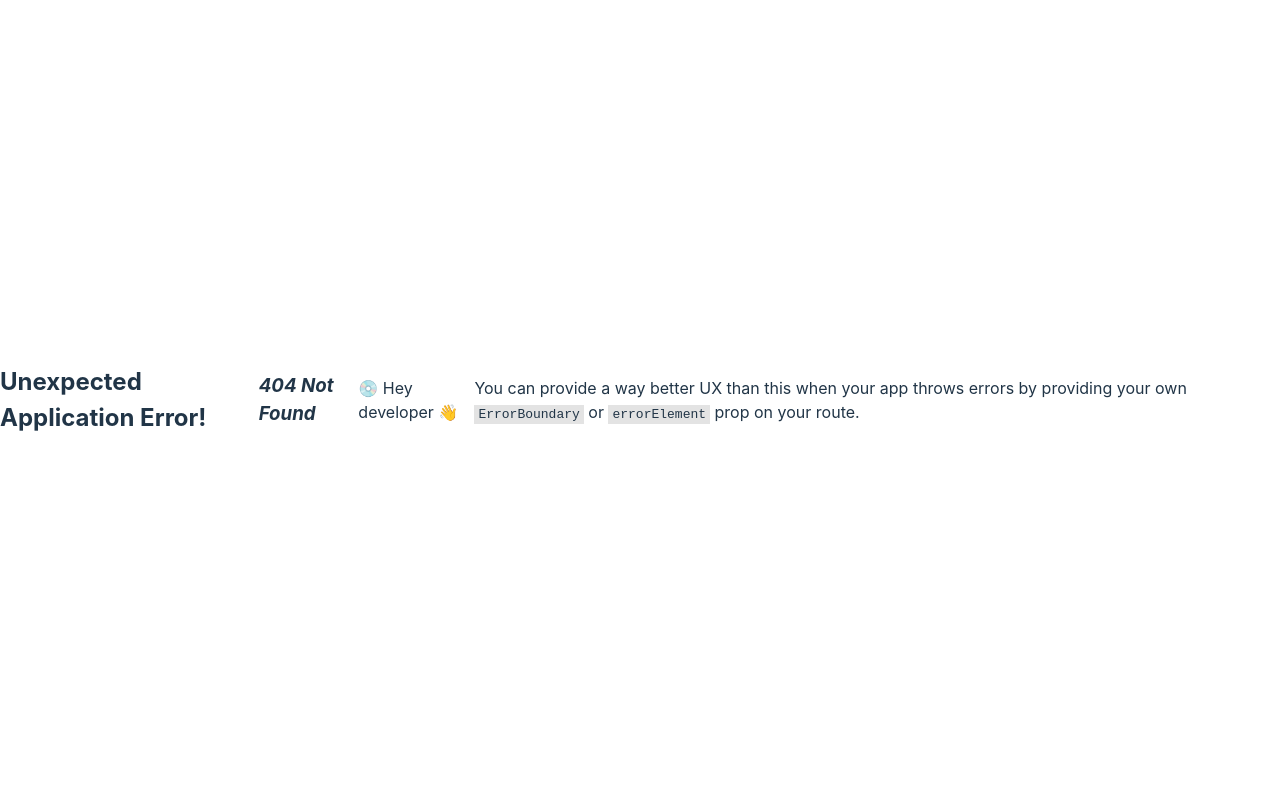
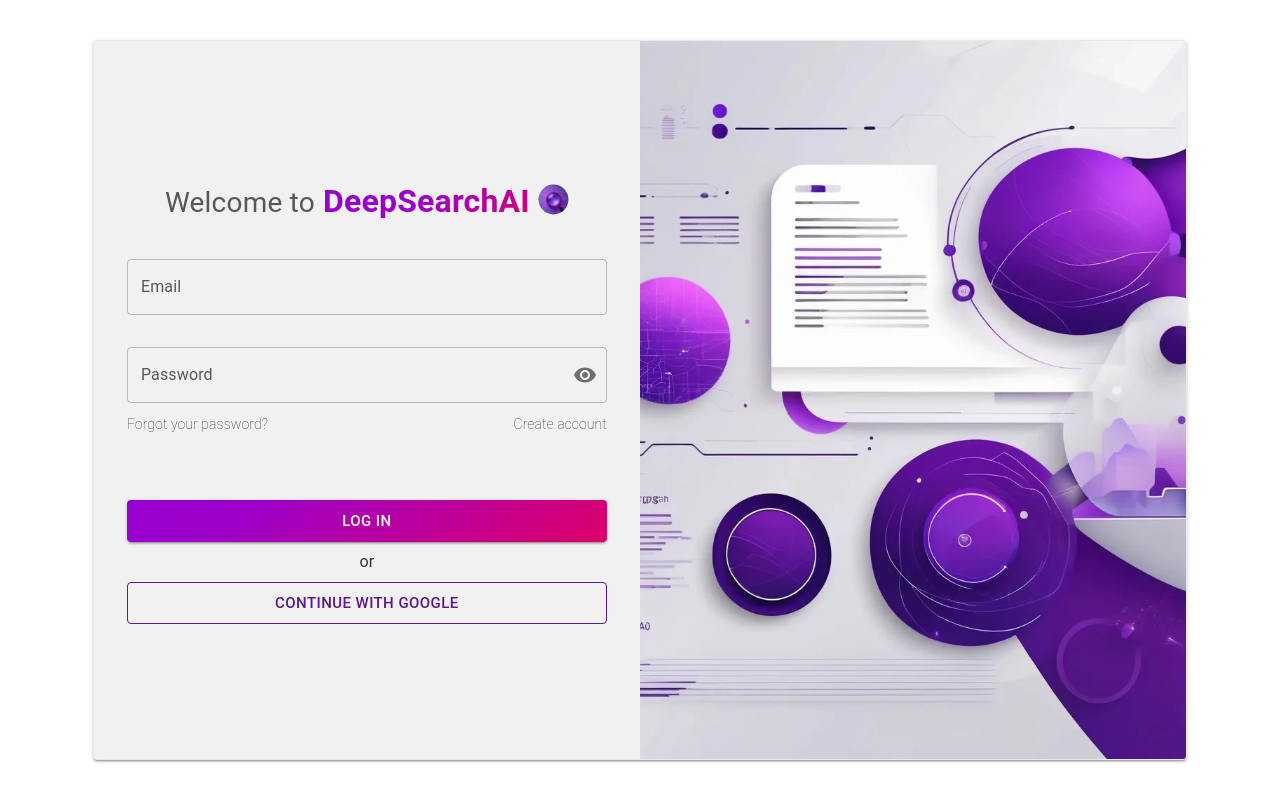
Before and after one commit to csarfau/DeepSearchAI, a React (Vite) app in the folder client/: page / in a window 1280 px wide. Before the commit this address had no page. Built offline with nearby package versions, Linux system fonts and the light colour scheme.

Commit message:
Enhancement: Change animation movement logic and errors display.

```diff
--- a/client/src/App.tsx
+++ b/client/src/App.tsx
@@ -16,6 +16,9 @@
     text: {
       primary: '#303030',
       secondary: '#575757',
+    },
+    error: {
+      main: '#b81515'
     },
     gradients: {
       text: 'linear-gradient(147deg, rgba(151,0,209,1) 0%, rgba(157,0,200,1) 26%, rgba(222,0,105,1) 100%);'
@@ -50,69 +53,11 @@
 });
 
 function App() {
-
-  // const InteractiveBubble: React.FC = () => {
-  //   const [curX, setCurX] = useState(0);
-  //   const [curY, setCurY] = useState(0);
-  //   const [tgX, setTgX] = useState(0);
-  //   const [tgY, setTgY] = useState(0);
-  //   const animationFrameId = useRef<number | null>(null);
-
-  //   useEffect(() => {
-  //     const interBubble = document.querySelector<HTMLDivElement>('.interactive');
-
-  //     const move = () => {
-  //       setCurX((prevX) => prevX + (tgX - prevX) / 20);
-  //       setCurY((prevY) => prevY + (tgY - prevY) / 20);
-
-  //       if (interBubble) {
-  //         interBubble.style.transform = `translate(${Math.round(curX)}px, ${Math.round(curY)}px)`;
-  //       }
-
-  //       animationFrameId.current = requestAnimationFrame(move);
-  //     };
-
-  //     const handleMouseMove = (event: MouseEvent) => {
-  //       setTgX(event.clientX);
-  //       setTgY(event.clientY);
-  //     };
-
-  //     window.addEventListener('mousemove', handleMouseMove);
-
-  //     animationFrameId.current = requestAnimationFrame(move);
-
-  //     return () => {
-  //       window.removeEventListener('mousemove', handleMouseMove);
-  //       if (animationFrameId.current) {
-  //         cancelAnimationFrame(animationFrameId.current);
-  //       }
-  //     };
-  //   }, [tgX, tgY, curX, curY]);
-
-  //   return <div className="interactive">Interactive Bubble</div>;
-  // };
-
   return (
     <>
       <ThemeProvider theme={theme}>
         <ToastContainer />
         <div className="App">
-          {/* <svg xmlns="http://www.w3.org/2000/svg">
-            <defs>
-              <filter id="goo">
-                <feGaussianBlur in="SourceGraphic" stdDeviation="10" result="blur" />
-                <feColorMatrix in="blur" mode="matrix" values="1 0 0 0 0  0 1 0 0 0  0 0 1 0 0  0 0 0 18 -8" result="goo" />
-                <feBlend in="SourceGraphic" in2="goo" />
-              </filter>
-            </defs>
-          </svg>
-          <div className="gradients-container">
-            <div className="g1"></div>
-            <div className="g2"></div>
-            <div className="g3"></div>
-            <div className="g4"></div>
-            <InteractiveBubble />
-          </div> */}
           <RouterProvider router={Router} />
         </div>
       </ThemeProvider>
--- a/client/src/Router.tsx
+++ b/client/src/Router.tsx
@@ -6,11 +6,11 @@
 
 const Router = createBrowserRouter([
     {
-        path: "/login",
+        path: "/",
         element: <LoginPage/>
     },
     {
-        path: "/user/suggestions",
+        path: "/suggestions",
         element: <SuggestionPage />,
     },
     {
--- a/client/src/api/fetch.ts
+++ b/client/src/api/fetch.ts
@@ -6,7 +6,7 @@
     error?: string
 }
 
-const baseUrl = 'http://localhost:3000/api';
+const baseUrl = 'http://localhost:5000/api';
 
 export interface ITheme {
     id: string,
--- a/client/src/pages/login/index.tsx
+++ b/client/src/pages/login/index.tsx
@@ -170,26 +170,186 @@
         position: 'relative',
         overflow: 'hidden',
       }}>
+        {/* Container Login */}
         <Box sx={{
-          position: 'absolute',
-          top: 0,
-          left: registerChoice ? '50%' : 0,
           width: '50%',
-          height: '100%',
           display: 'flex',
           flexDirection: 'column',
           alignItems: 'center',
-          justifyContent: 'center',
-          transition: 'left 0.8s ease-in-out',
+          gap: '2rem',
+          ...(registerChoice ? {
+              transition: 'transform 1s ease-in-out , opacity 0.5s ease-in-out',
+              transform: 'translateX(100%)',
+              opacity: 0,
+              zIndex: 0,
+            }
+            :
+            {
+              transition: 'transform 1s ease-in-out , opacity 1.6s ease-in',
+              transform: 'translateX(0)',
+              opacity: 1,
+              zIndex: 1
+            }
+            )
         }}>
-          {registerChoice ? (
+          <Typography variant="h6" sx={{ color: theme.palette.text.secondary, fontSize: '28px', fontWeight: '400' }}>
+            Welcome to
+            <Box component="span" className="text-gradient" sx={{
+              fontSize: '32px',
+              fontWeight: '600',
+              color: 'pink',
+              paddingLeft: 1,
+              paddingRight: 1,
+            }}>
+              DeepSearchAI
+            </Box>
+              <img style={{ transform: 'translateY(3px)'}} src="./src/assets/icons/logo.svg"/>
+          </Typography>
+          <Box sx={{
+            width: '90%',
+            display: 'flex',
+            flexDirection: 'column',
+            maxWidth: '30rem'
+          }}>
             <Box sx={{
-              width: '70%',
+              display: 'flex',
+              flexDirection: 'column',
+              gap: '2rem',
+            }}>
+
+              <FormControl variant="outlined" sx={{ position: 'relative'}}>
+                <TextField
+                  label="Email"
+                  variant="outlined"
+                  value={email}
+                  onChange={(e) => setEmail(e.target.value)}
+                />
+                {errors.email &&
+                  <span style={{
+                    color: theme.palette.error.main ,
+                    fontSize: '14px',
+                    position: 'absolute',
+                    left: 0,
+                    bottom: '-20px'
+                  }}>
+                    {errors.email}
+                  </span>
+                }
+              </FormControl>
+              <FormControl variant="outlined">
+                <InputLabel htmlFor="outlined-adornment-password">Password</InputLabel>
+                <OutlinedInput
+                  id="outlined-adornment-password"
+                  type={ showPassword ? 'text' : 'password' }
+                  value={ password }
+                  onChange={(e) => setPassword(e.target.value)}
+                  endAdornment={
+                    <InputAdornment position="end">
+                      <IconButton
+                        aria-label="toggle password visibility"
+                        onClick={handleClickShowPassword}
+                        onMouseDown={handleMouseDownPassword}
+                        onMouseUp={handleMouseUpPassword}
+                        edge="end"
+                      >
+                        {showPassword ? <VisibilityOff /> : <Visibility />}
+                      </IconButton>
+                    </InputAdornment>
+                  }
+                  label="Password"
+                />
+                {errors.password &&
+                  <span style={{
+                    color: theme.palette.error.main ,
+                    fontSize: '14px',
+                    position: 'absolute',
+                    left: 0,
+                    bottom: '-20px'
+                  }}>
+                    {errors.password}
+                  </span>
+                }
+              </FormControl>
+            </Box>
+            <Box sx={{
+              display: 'flex',
+              justifyContent: 'space-between',
+              alignItems: 'center',
+              pt: '0.7rem'
+            }}>
+              <Typography variant="subtitle2" sx={{ color: theme.palette.text.primary, cursor: 'pointer' }}>
+                Forgot your password?
+              </Typography>
+              <Typography variant="subtitle2" sx={{ color: theme.palette.text.primary, cursor: 'pointer' }} onClick={handleToggle}>
+                Create account
+              </Typography>
+            </Box>
+          </Box>
+          <Box>
+          </Box>
+          <Box sx={{
+            width: '90%',
+            display: 'flex',
+            flexDirection: 'column',
+            gap: '0.5rem',
+            maxWidth: '30rem'
+          }}>
+            <Button
+              variant="contained"
+              size="large" sx={{ background: theme.palette.gradients.text }}
+              onClick={handleLogin}
+            >
+              LOG IN
+            </Button>
+            <Typography sx={{alignSelf: 'center'}}>or</Typography>
+            <Button variant="outlined" size="large" sx={{ border: theme.borders.primary }}>CONTINUE WITH GOOGLE</Button>
+          </Box>
+        </Box>
+
+
+        {/* Container Image */}
+        <Box sx={{
+            zIndex: 30,
+            position: 'absolute',
+            top: 0,
+            left: registerChoice ? 0 : '50%',
+            width: '50%',
+            height: '100%',
+            display: 'flex',
+            alignItems: 'center',
+            justifyContent: 'center',
+            transition: 'left 0.7s ease-in-out',
+            overflow: 'hidden',
+            backgroundImage: 'url(./src/assets/icons/banner.svg)',
+            backgroundSize: 'cover',
+            backgroundRepeat: 'no-repeat',
+            backgroundPosition: 'center'
+        }}>
+        </Box>
+
+        {/* Form register */}
+        <Box sx={{
+              width: '50%',
               display: 'flex',
               flexDirection: 'column',
               alignItems: 'center',
               gap: '2rem',
-            }}>
+              ...(!registerChoice ? {
+                  transform: 'translateX(-100%)',
+                  zIndex: 0,
+                  opacity: 0,
+                  transition: 'transform 1s ease-in-out , opacity 0.5s ease-in-out',
+                }
+                :
+                {
+                  transition: 'transform 0.8s ease-in-out , opacity 1.6s ease-in',
+                  transform: 'translateX(0)',
+                  zIndex: 1,
+                  opacity: 1
+                }
+              )
+            }}
+            >
               <Typography variant="h6" sx={{ color: theme.palette.text.secondary, fontSize: '28px', fontWeight: '400' }}>
                 Welcome to
                 <Box component="span" className="text-gradient" sx={{
@@ -205,6 +365,7 @@
               </Typography>
               <Box sx={{
                 width: '90%',
+                maxWidth: '30rem',
                 display: 'flex',
                 flexDirection: 'column',
               }}>
@@ -219,10 +380,21 @@
                       variant="outlined"
                       value={registerEmail}
                       onChange={(e) => setRegisterEmail(e.target.value)}
+                      sx={{position: 'relative'}}
                     />
-                    {registerErrors.registerEmail && <span style={{color: 'red', fontSize: '14px', paddingBottom: '5px'}}>{registerErrors.registerEmail}</span>}
+                    {registerErrors.registerEmail &&
+                          <span style={{
+                            color: theme.palette.error.main ,
+                            fontSize: '14px',
+                            position: 'absolute',
+                            left: 0,
+                            bottom: '-20px'
+                          }}>
+                            {registerErrors.registerEmail}
+                          </span>
+                      }
                   </FormControl>
-                  <FormControl variant="outlined">
+                  <FormControl variant="outlined" sx={{ position: 'relative'}}>
                     <InputLabel htmlFor="outlined-adornment-password">Password</InputLabel>
                     <OutlinedInput
                       id="outlined-adornment-password"
@@ -244,13 +416,19 @@
                       }
                       label="Password"
                     />
-                    {registerErrors.registerPassword &&
-                      <span style={{color: 'red', fontSize: '14px', paddingBottom: '5px'}}>
-                        {registerErrors.registerPassword}
-                      </span>
-                    }
+                      {registerErrors.registerPassword &&
+                        <span style={{
+                          color: theme.palette.error.main ,
+                          fontSize: '14px',
+                          position: 'absolute',
+                          left: 0,
+                          bottom: '-20px'
+                        }}>
+                          {registerErrors.registerPassword}
+                        </span>
+                      }
                   </FormControl>
-                  <FormControl variant="outlined">
+                  <FormControl variant="outlined" sx={{position: 'relative'}}>
                     <InputLabel htmlFor="outlined-adornment-password">Confirm Password</InputLabel>
                     <OutlinedInput
                       id="outlined-adornment-password"
@@ -273,43 +451,60 @@
                       label="Confirm Password"
                     />
                     {registerErrors.confirmPassword &&
-                      <span style={{color: 'red', fontSize: '14px', paddingBottom: '5px'}}>
-                        {registerErrors.confirmPassword}
-                      </span>
-                    }
+                        <span style={{
+                          color: theme.palette.error.main ,
+                          fontSize: '14px',
+                          position: 'absolute',
+                          left: 0,
+                          bottom: '-20px'
+                        }}>
+                          {registerErrors.confirmPassword}
+                        </span>
+                      }
                   </FormControl>
                 </Box>
                 <Box sx={{
                   display: 'flex',
                   justifyContent: 'space-between',
                   alignItems: 'center',
-                  paddingRight: 1,
-                  paddingLeft: 1
+                  maxWidth: '30rem',
+                  pt: '0.6rem'
                 }}>
-                  <Typography sx={{ cursor: 'pointer' }}>
+                  <Typography variant="subtitle2"  sx={{ cursor: 'pointer' }}>
                     <FormControlLabel
                       control={
                         <Switch
+                          size={'medium'}
                           onChange={handleSwitchChange}
                           checked={emailNotification}
                         />
                       }
                       label="E-mail notification"
                       labelPlacement="start"
-                      sx={{ margin: 0 }}
+                      sx={{
+                        margin: 0,
+
+                      }}
+                      slotProps ={{
+                        typography: {
+                          sx: {
+                            fontSize: '14px',
+                            color: '#303030',
+                          },
+                      }}}
                     />
                   </Typography>
-                  <Typography sx={{ cursor: 'pointer' }}>
-                  Privacy Police
+                  <Typography variant="subtitle2" sx={{ cursor: 'pointer' }}>
+                    Privacy Police
                   </Typography>
                 </Box>
-                <Typography sx={{ paddingLeft: 1 }}>Already has account?
+                <Typography variant="subtitle2" sx={{ color: theme.palette.text.primary }}>Already has account?
                   <Button
                   onClick={handleToggle}
                   variant="text"
                   size="small"
                   className="text-gradient"
-                  sx={{ fontWeight: 600, fontSize: '16px' }}>
+                  sx={{ fontWeight: 600, fontSize: '14px' }}>
                     LOG IN
                   </Button>
                 </Typography>
@@ -318,6 +513,8 @@
                 width: '90%',
                 display: 'flex',
                 flexDirection: 'column',
+                gap: '0.5rem',
+                maxWidth: '30rem'
               }}>
                 <Button
                   onClick={handleRegister}
@@ -331,126 +528,6 @@
                 <Button variant="outlined" size="large" sx={{ border: theme.borders.primary }}>SIGN UP WITH GOOGLE</Button>
               </Box>
             </Box>
-          ) : (
-            <Box sx={{
-              width: '70%',
-              display: 'flex',
-              flexDirection: 'column',
-              alignItems: 'center',
-              gap: '2rem',
-            }}>
-              <Typography variant="h6" sx={{ color: theme.palette.text.secondary, fontSize: '28px', fontWeight: '400' }}>
-                Welcome to
-                <Box component="span" className="text-gradient" sx={{
-                  fontSize: '32px',
-                  fontWeight: '600',
-                  color: 'pink',
-                  paddingLeft: 1,
-                  paddingRight: 1,
-                }}>
-                  DeepSearchAI
-                </Box>
-                  <img style={{ transform: 'translateY(3px)'}} src="./src/assets/icons/logo.svg"/>
-              </Typography>
-              <Box sx={{
-                width: '90%',
-                display: 'flex',
-                flexDirection: 'column',
-              }}>
-                <Box sx={{
-                  display: 'flex',
-                  flexDirection: 'column',
-                  gap: '2rem',
-                }}>
-
-                  <FormControl variant="outlined">
-                    <TextField
-                      label="Email"
-                      variant="outlined"
-                      value={email}
-                      onChange={(e) => setEmail(e.target.value)}
-                    />
-                    {errors.email && <span style={{color: 'red', fontSize: '14px', paddingBottom: '5px'}}>{errors.email}</span>}
-                  </FormControl>
-                  <FormControl variant="outlined">
-                    <InputLabel htmlFor="outlined-adornment-password">Password</InputLabel>
-                    <OutlinedInput
-                      id="outlined-adornment-password"
-                      type={ showPassword ? 'text' : 'password' }
-                      value={ password }
-                      onChange={(e) => setPassword(e.target.value)}
-                      endAdornment={
-                        <InputAdornment position="end">
-                          <IconButton
-                            aria-label="toggle password visibility"
-                            onClick={handleClickShowPassword}
-                            onMouseDown={handleMouseDownPassword}
-                            onMouseUp={handleMouseUpPassword}
-                            edge="end"
-                          >
-                            {showPassword ? <VisibilityOff /> : <Visibility />}
-                          </IconButton>
-                        </InputAdornment>
-                      }
-                      label="Password"
-                    />
-                    {errors.password && <span style={{color: 'red', fontSize: '14px', paddingBottom: '5px'}}>{errors.password}</span>}
-                  </FormControl>
-                </Box>
-                <Box sx={{
-                  display: 'flex',
-                  justifyContent: 'space-between',
-                  alignItems: 'center',
-                  paddingRight: 1,
-                  paddingLeft: 1
-                }}>
-                  <Typography sx={{ cursor: 'pointer' }}>
-                    Forgot your password?
-                  </Typography>
-                  <Typography sx={{ cursor: 'pointer' }} onClick={handleToggle}>
-                  Create account
-                  </Typography>
-                </Box>
-              </Box>
-              <Box>
-              </Box>
-              <Box sx={{
-                width: '90%',
-                display: 'flex',
-                flexDirection: 'column',
-              }}>
-                <Button
-                  variant="contained"
-                  size="large" sx={{ background: theme.palette.gradients.text }}
-                  onClick={handleLogin}
-                >
-                  LOG IN
-                </Button>
-                <Typography sx={{alignSelf: 'center'}}>or</Typography>
-                <Button variant="outlined" size="large" sx={{ border: theme.borders.primary }}>CONTINUE WITH GOOGLE</Button>
-              </Box>
-            </Box>
-          )}
-        </Box>
-
-        <Box sx={{
-          zIndex: 10,
-          position: 'absolute',
-          top: 0,
-          left: registerChoice ? 0 : '50%',
-          width: '50%',
-          height: '100%',
-          display: 'flex',
-          alignItems: 'center',
-          justifyContent: 'center',
-          transition: 'left 0.8s ease-in-out',
-          overflow: 'hidden',
-          backgroundImage: 'url(./src/assets/icons/banner.svg)',
-          backgroundSize: 'cover',
-          backgroundRepeat: 'no-repeat',
-          backgroundPosition: 'center'
-        }}>
-        </Box>
       </Paper>
     </Box>
   );
```
